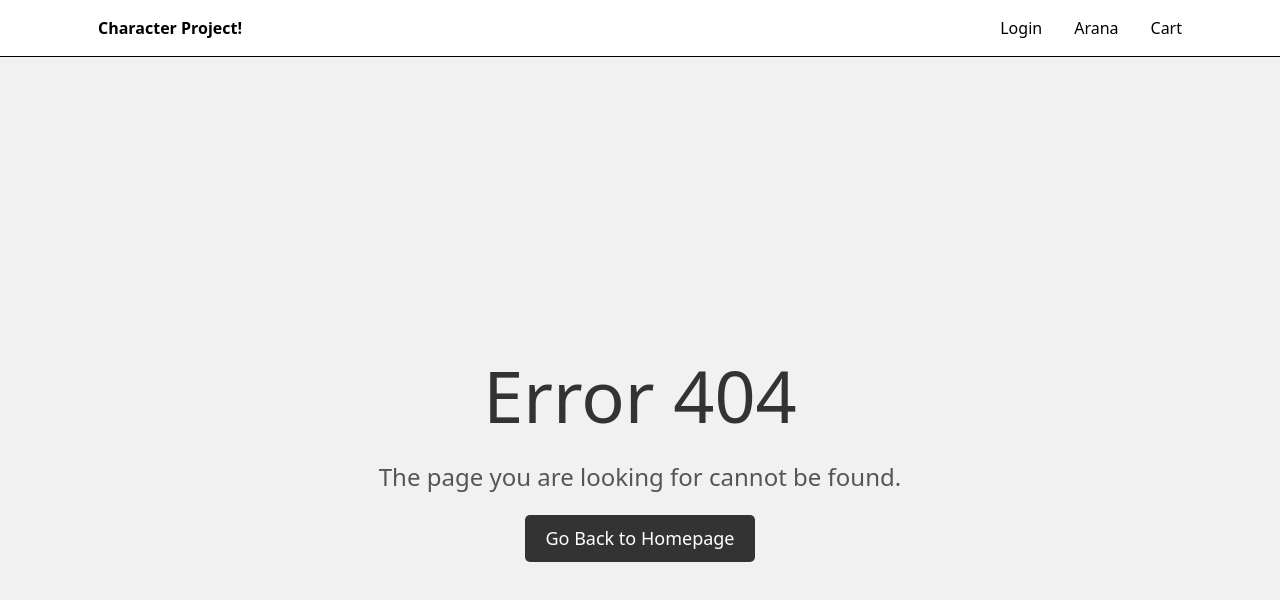
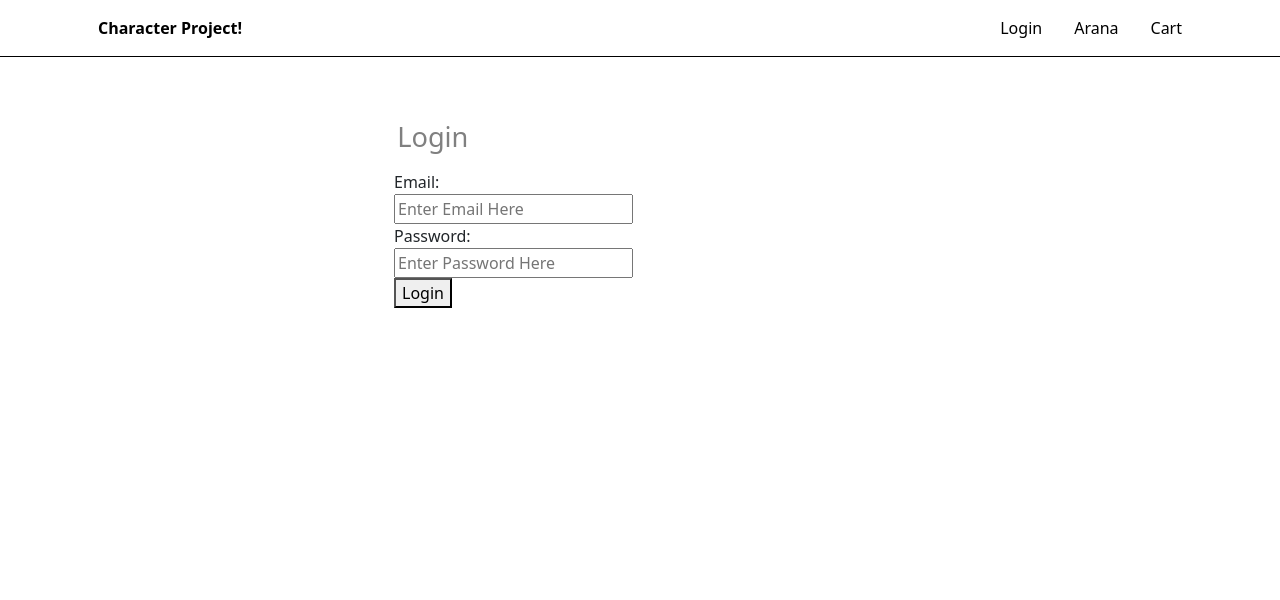
Before and after one commit to mery9/CharacterWebAngular, an Angular app: page /login in a window 1280 px wide. Before the commit this address had no page. Shown: the top 600 px of the page. Built offline with nearby package versions, Linux system fonts and the light colour scheme.

Commit message:
make a login page

```diff
--- a/src/app/app-routing.module.ts
+++ b/src/app/app-routing.module.ts
@@ -6,6 +6,7 @@ import { CartPageComponent } from './cart-page/cart-page.component';
 import { EditAvatarComponent } from './edit-avatar/edit-avatar.component';
 import { ErrorComponent } from './error/error.component';
 import { HomepageComponent } from './homepage/homepage.component';
+import { LoginPageComponent } from './login-page/login-page.component';
 import { ProfileComponent } from './profile/profile.component';
 
 const routes: Routes = [
@@ -16,6 +17,7 @@ const routes: Routes = [
     { path: 'avatarparts/:id', component: AvatarPartPageComponent},
     { path: 'cart-page', component: CartPageComponent },
     { path: 'tag/:tag', component: HomepageComponent },
+    { path: 'login', component: LoginPageComponent },
     { path: '**', pathMatch: 'full', component: ErrorComponent },
 
 ];
--- /dev/null
+++ b/src/app/login-page/login-page.component.css
@@ -0,0 +1,17 @@
+.container {
+    display: flex;
+    justify-content: center;
+    align-items: center;
+    height: 100%;
+    margin: 3rem;
+}
+
+.details {
+    width: 28rem;
+}
+
+form {
+    display: flex;
+    flex-direction: column;
+    justify-content: center;
+}
--- /dev/null
+++ b/src/app/login-page/login-page.component.html
@@ -0,0 +1,33 @@
+<div class="container">
+    <div class="details">
+        <app-title title="Login"></app-title>
+
+        <form [formGroup]="loginForm" (ngSubmit)="submit()">
+            <div class="input-container">
+                <label>Email:</label>
+                <div>
+                    <input type="email" placeholder="Enter Email Here" formControlName="email"/>
+                </div>
+
+                <div class="error-list" *ngIf="fc.email.errors && isSumitted">
+                    <div *ngIf="fc.email.errors.required">Should not be blank!</div>
+                    <div *ngIf="fc.email.errors.email">Invalid Email!</div>
+                </div>
+
+            </div>
+            <div class="input-container">
+                <label>Password:</label>
+                <div>
+                    <input type="password" placeholder="Enter Password Here" formControlName="password"/>
+                </div>
+                <div class="error-list" *ngIf="fc.password.errors && isSumitted">
+                    <div *ngIf="fc.password.errors.required">Should not be blank!</div>
+                </div>
+
+            </div>
+            <div class="button">
+                <button type="submit">Login</button>
+            </div>
+        </form>
+    </div>
+</div>
--- /dev/null
+++ b/src/app/login-page/login-page.component.ts
@@ -0,0 +1,31 @@
+import { Component } from '@angular/core';
+import { FormBuilder, FormGroup, Validators } from '@angular/forms';
+
+@Component({
+  selector: 'app-login-page',
+  templateUrl: './login-page.component.html',
+  styleUrls: ['./login-page.component.css']
+})
+export class LoginPageComponent {
+    loginForm!: FormGroup
+    isSumitted = false;
+    constructor(private formBuilder:FormBuilder) { }
+
+    ngOnInit(): void {
+        this.loginForm = this.formBuilder.group({
+            email:['', [Validators.required, Validators.email]],
+            password:['',Validators.required]
+        });
+    }
+
+    get fc() {
+        return this.loginForm.controls;
+    }
+
+    submit() {
+        this.isSumitted = true;
+        if(this.loginForm.invalid) return;
+        alert(`email: ${this.fc.email.value},
+            password: ${this.fc.password.value}`)
+    }
+}
```
Also changed, not shown: src/app/app.module.ts (+6 -2 lines), 1 other file (tests, documents, lock files or other folders).
